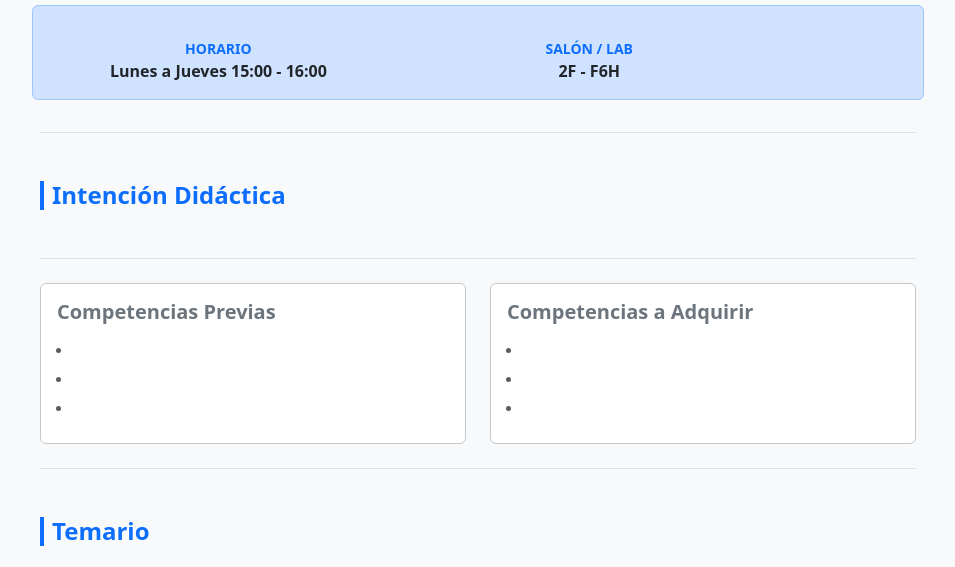
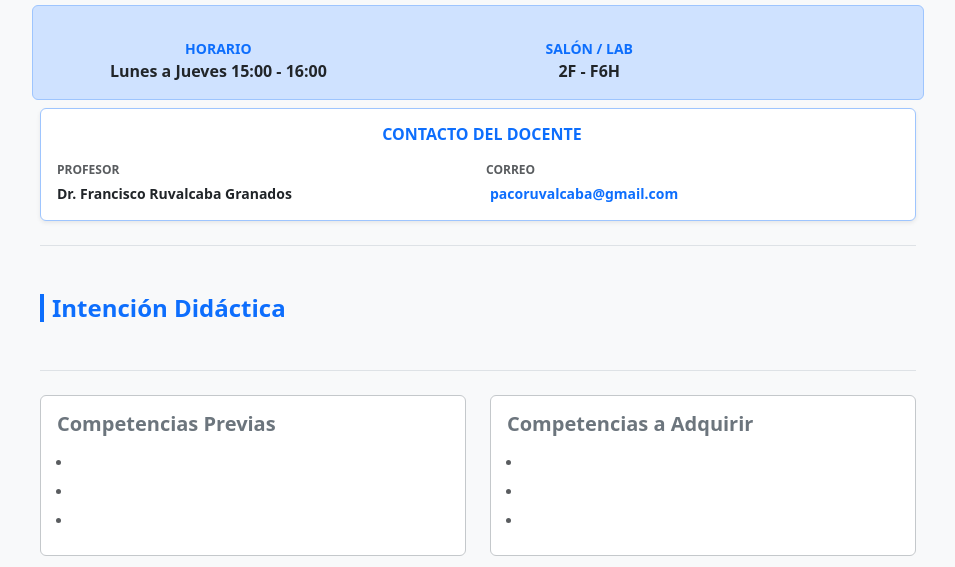
Before and after one commit to paco-ruvalcaba/paginamaterias, a plain HTML site: page index.html in a window 1280 px wide. Shown: the part 221-788 px from the top of the page, without its empty margins (162-1117 px from the left). Drawn offline with nearby package versions, Linux system fonts and the light colour scheme.

Commit message:
Se agrego la tarjata de CONTACO

```diff
--- a/index.html
+++ b/index.html
@@ -80,6 +80,25 @@
         <div class="col-md-5 border-start-md border-primary-subtle">
           <span class="text-primary d-block small text-uppercase fw-bold">Salón / Lab</span>
           <span class="fs-6 fw-bold text-dark">2F - F6H</span>
+        </div>
+      </div>
+
+      <!-- TARJETA DE CONTACTO DEL DOCENTE -->
+      <div class="card border-primary-subtle bg-white shadow-sm">
+        <div class="card-body p-3">
+          <h2 class="h6 fw-bold text-primary mb-3 text-uppercase text-center">
+            <i class="bi bi-person-badge me-2"></i>Contacto del Docente
+          </h2>
+          <div class="row g-3 text-start small">
+            <div class="col-sm-6 col-md-6">
+              <span class="text-muted d-block text-uppercase fw-bold mb-1" style="font-size: 0.75rem;">Profesor</span>
+              <span class="fw-semibold text-dark d-block">Dr. Francisco Ruvalcaba Granados</span>
+            </div>
+            <div class="col-sm-6 col-md-6">
+              <span class="text-muted d-block text-uppercase fw-bold mb-1" style="font-size: 0.75rem;">Correo</span>
+              <a href="mailto:profesor@instituto.edu.mx" class="text-primary text-decoration-none fw-semibold"><i class="bi bi-envelope me-1"></i>pacoruvalcaba@gmail.com</a>
+            </div>
+          </div>
         </div>
       </div>
     </section>
```
